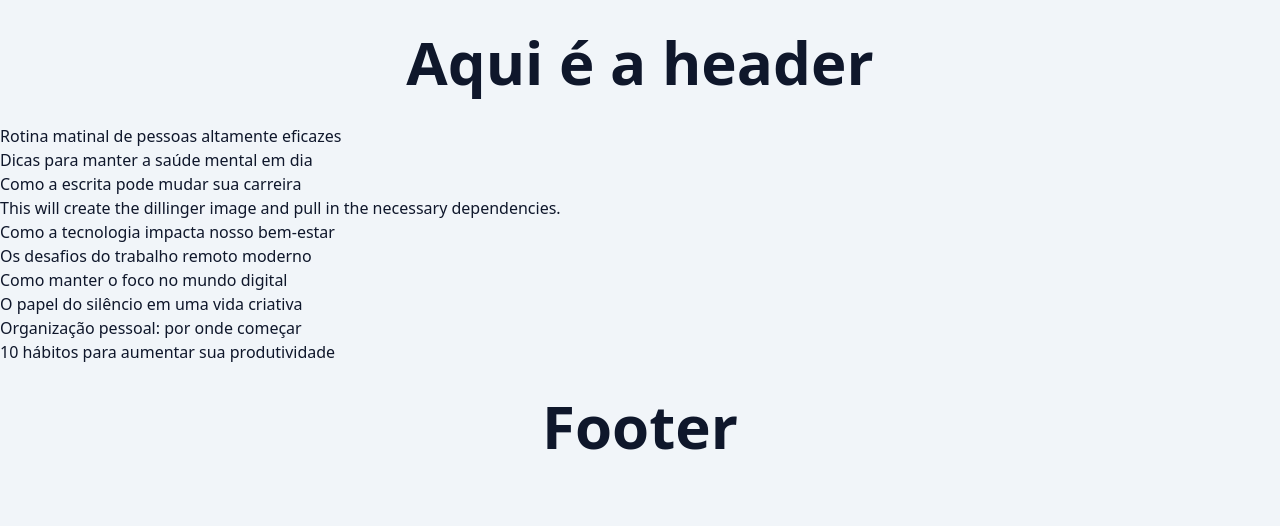
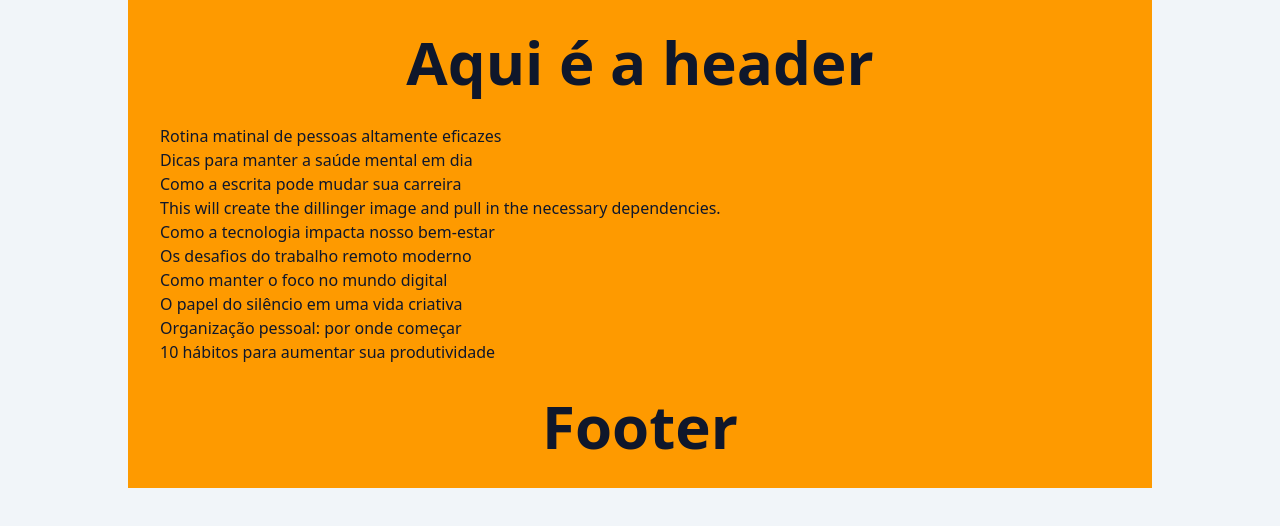
Before and after one commit to oxtw/blog, a Next.js app: page / in a window 1280 px wide. Shown: the top 526 px of the page. Built offline with nearby package versions, Linux system fonts and the light colour scheme.

Commit message:
feat: Componente Container

```diff
--- a/src/app/page.tsx
+++ b/src/app/page.tsx
@@ -1,11 +1,12 @@
+import { Container } from "@/components/Container";
 import { PostsList } from "@/components/PostsList";
 import SpinLoader from "@/components/SpindLoader";
 import { Suspense } from "react";
 
 export default async function HomePage() {
   return (
-    <div className="text-slate-900 bg-slate-100 min-h-screen">
-      <header className="">
+    <Container>
+      <header>
         <h1 className="text-6xl font-bold text-center py-8">Aqui é a header</h1>
       </header>
 
@@ -16,6 +17,6 @@
       <footer>
         <h1 className="text-6xl font-bold text-center py-8">Footer</h1>
       </footer>
-    </div>
+    </Container>
   );
 }
--- /dev/null
+++ b/src/components/Container/index.tsx
@@ -0,0 +1,13 @@
+type ContainerProps = {
+  children: React.ReactNode;
+};
+
+export function Container({ children }: ContainerProps) {
+  return (
+    <div className="text-slate-900 bg-slate-100 min-h-screen">
+      <div className="bg-amber-500 max-w-screen-lg mx-auto px-8">
+        {children}
+      </div>
+    </div>
+  );
+}
```
